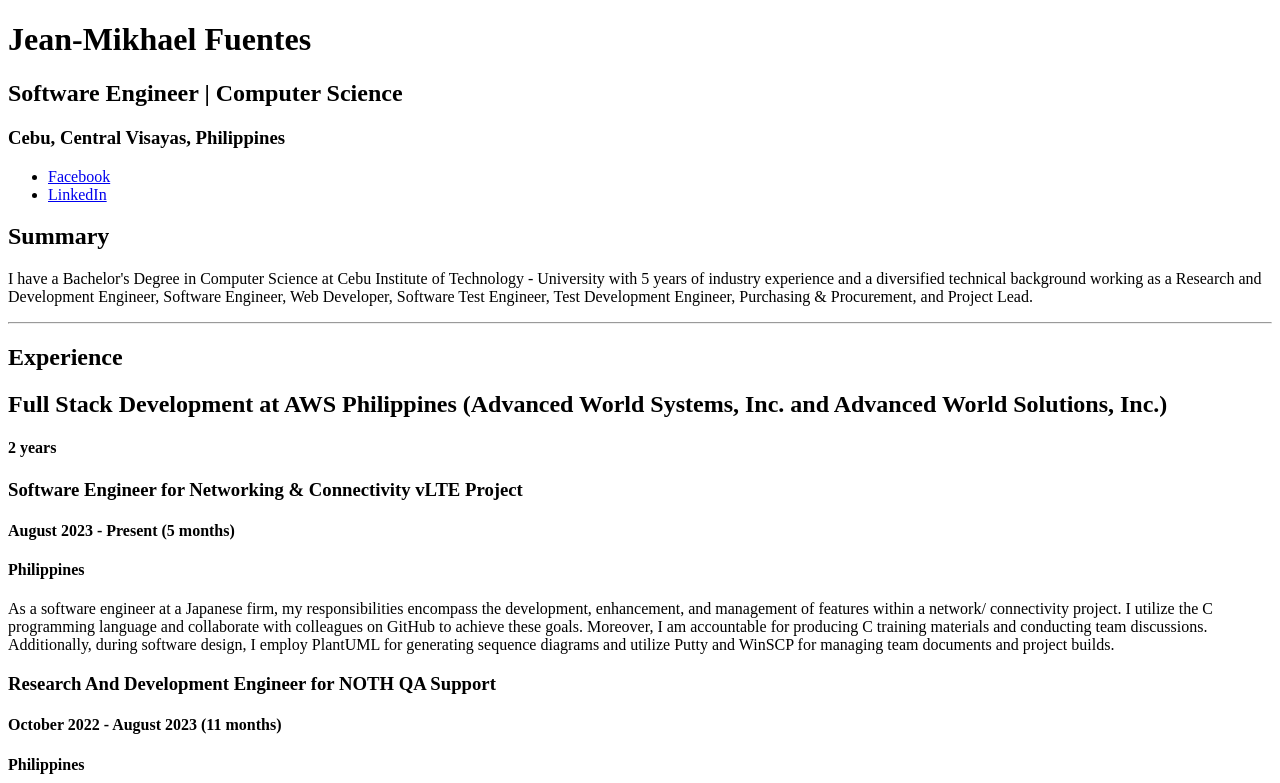
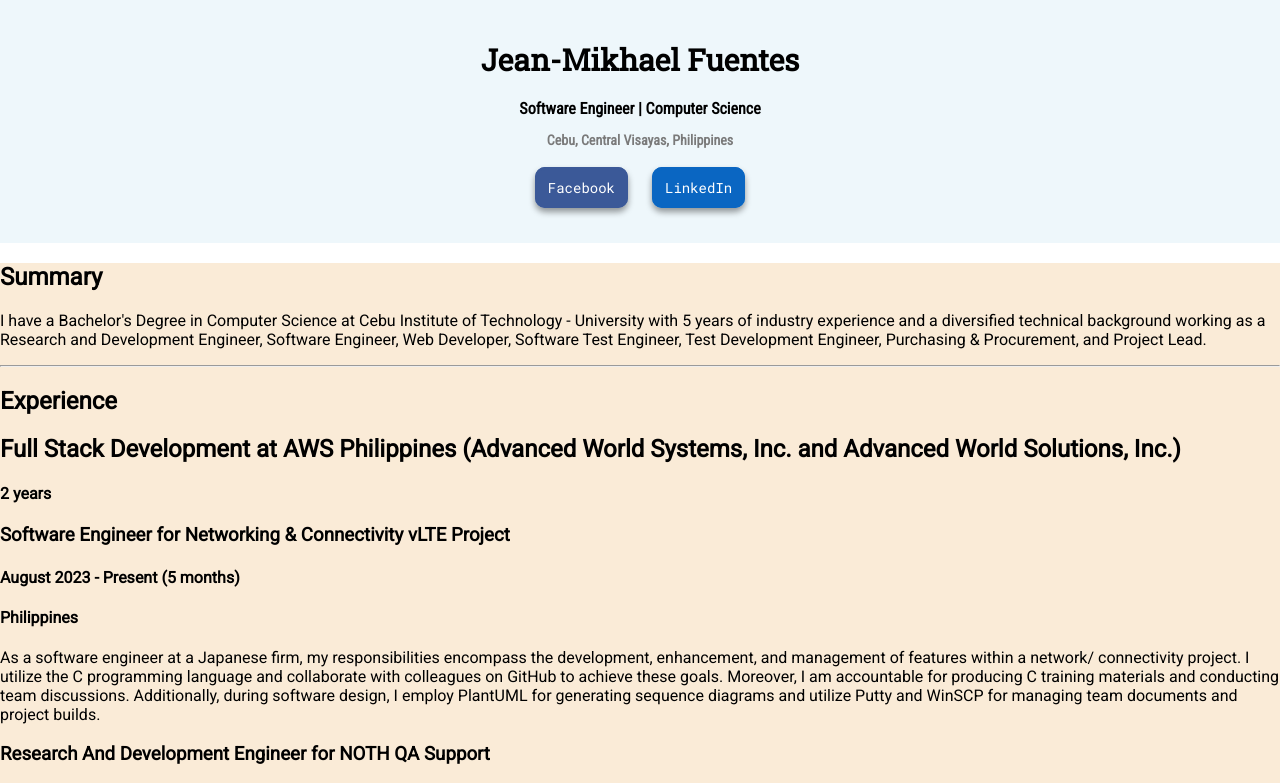
Before and after one commit to jeanmikhaelfuentes/resume-duplicate, a plain HTML site: page index.html in a window 1280 px wide. Shown: the top 783 px of the page. Drawn offline with Linux system fonts and the light colour scheme.

Commit message:
Added Basic CSS for Header

```diff
--- a/index.html
+++ b/index.html
@@ -4,23 +4,25 @@
     <meta charset="UTF-8">
     <meta name="viewport" content="width=device-width, initial-scale=1.0">
     <title>Document</title>
+    <link rel="stylesheet" href="styles.css">
 </head>
 <body>
+    <div class="header">
         <header>
             <h1 id="header-name">Jean-Mikhael Fuentes</h1>
             <h2 id="header-position">Software Engineer | Computer Science</h2>
             <h3 id="header-location">Cebu, Central Visayas, Philippines</h3>
-
-        <nav>
+            <nav id="header-nav">
                 <ul>
-                <li><a href="#">Facebook</a></li>
-                <li><a href="#">LinkedIn</a></li>
+                    <li><a href="#" id="facebook">Facebook</a></li>
+                    <li><a href="#" id="linkedIn">LinkedIn</a></li>
                 </ul>
             </nav>
         </header>
+    </div>
 
+    <div class="main">
     <main>
-
         <section>
             <h1 class="category">Summary</h1>
             <p class="information"> I have a Bachelor's Degree in Computer Science at Cebu Institute
@@ -232,13 +234,15 @@
             </section>
 
         </section>
+    </main>
+    </div>
 
-    </main>
-
+    <div class="footer">
         <footer>
             <p id="footer-copyright">&copy; JM Fuentes. All rights reserved.</p>
             <p id="footer-number">Mobile Number: 0905 240 0897</p>
             <p id="footer-email">Email: jeanmikhaellangajedfuentes@gmail.com</p>
         </footer>
+    </div>
 </body>
 </html>
--- /dev/null
+++ b/styles.css
@@ -0,0 +1,93 @@
+@import url('https://fonts.googleapis.com/css2?family=Roboto&family=Roboto+Condensed&family=Roboto+Mono&family=Roboto+Slab&display=swap');
+
+body {
+    font-family: 'Roboto', sans-serif;
+    margin: 0;
+    padding: 0;
+}
+
+.header {
+    background-color: #EEF7FB;
+    margin: 0;
+    padding: 20px;
+    text-align: center;
+}
+
+#header-name {
+    color: black;
+    font-family: 'Roboto Slab', serif;
+    font-size: 30px;
+}
+
+#header-position {
+    color: black;
+    font-family: 'Roboto Condensed', sans-serif;
+    font-size: 16px;
+}
+
+#header-location {
+    color: rgb(122, 122, 122);
+    font-family: 'Roboto Condensed', sans-serif;
+    font-size: 14px;
+}
+
+ul {
+    margin-top: 20px;
+    padding: 0;
+}
+
+a {
+    text-decoration: none;
+}
+
+#header-nav li {
+    display: inline-block;
+    margin: 10px;
+    font-family: 'Roboto Mono', monospace;
+    font-size: 14px;
+}
+
+#facebook {
+    text-decoration: none;
+    padding: 8px 10px 8px 10px;
+    border: solid;
+    border-radius: 10px;
+    border-color: #3b5998;
+    background-color: #3b5998;
+    color: white;
+    box-shadow: 0px 4px 6px rgba(0, 0, 0, 0.4);
+}
+
+#linkedIn {
+    text-decoration: none;
+    padding: 8px 10px 8px 10px;
+    border: solid;
+    border-radius: 10px;
+    border-color: #0A66C2;
+    background-color: #0A66C2;
+    color: white;
+    box-shadow: 0px 4px 6px rgba(0, 0, 0, 0.4);
+}
+
+.main {
+    background-color: antiquewhite;
+}
+
+.footer {
+    background-color: blue;
+}
+
+@media screen and (min-width: 600px) {
+    /* Styles for screens wider than 600px */
+
+}
+
+@media screen and (min-width: 768px) {
+    /* Styles for screens wider than 768px */
+
+}
+
+@media screen and (min-width: 1024px) {
+    /* Styles for screens wider than 1024px */
+
+}
```
Lines whose indentation alone changed are shown as unchanged.
